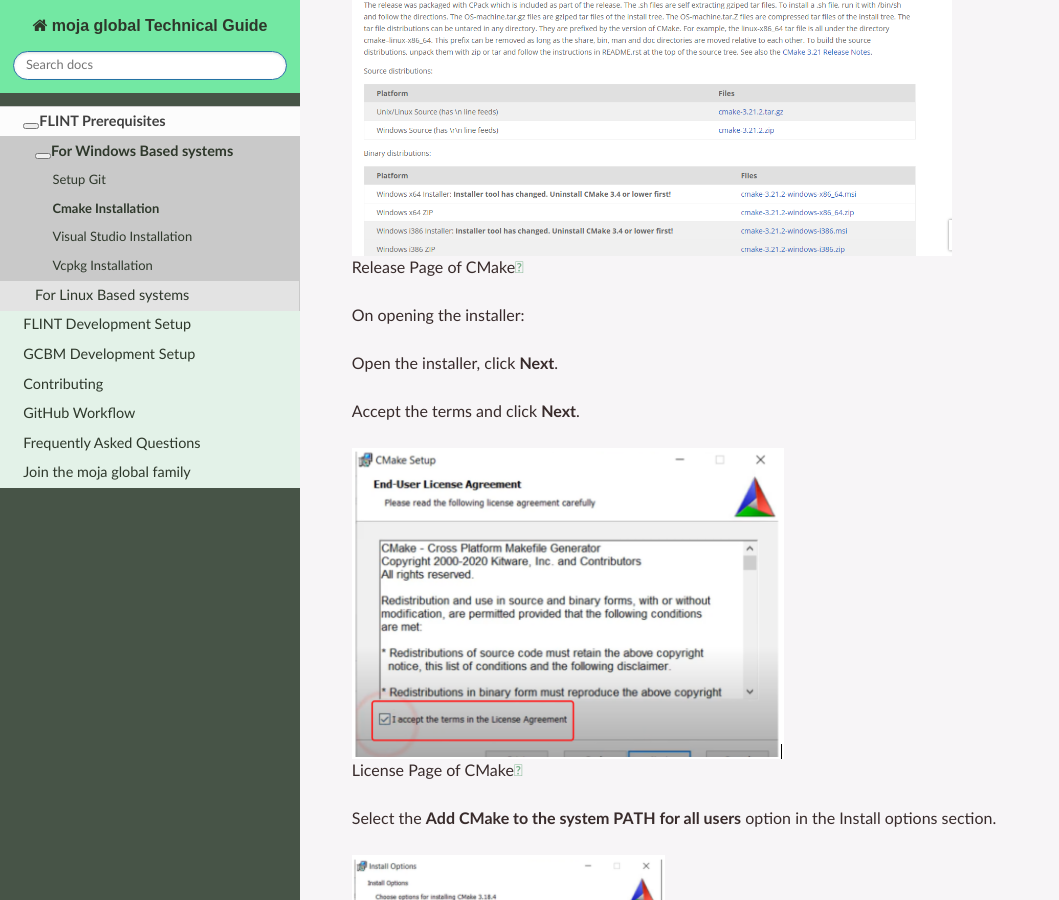
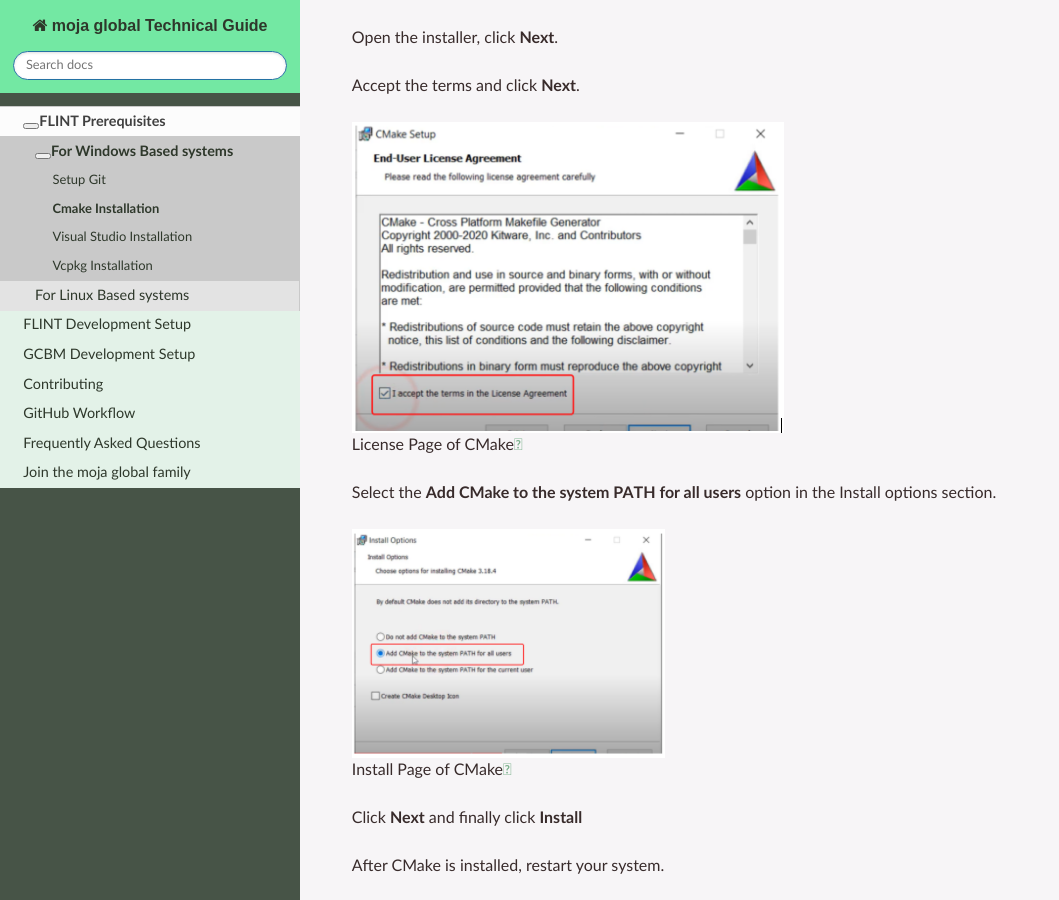
Before and after one commit to moja-global/moja_global_docs, a Sphinx documentation site: the page built from docs/prerequisites/cmake.rst, in a window 1280 px wide and 900 px high, scrolled down 306 px. Shown: the whole window, without its empty margins (0-1059 px from the left). Built offline with Sphinx 7.4.7 and the Read the Docs theme 2.0.0, drawn with Linux system fonts in a browser that asks for light colours.

Commit message:
removed release image
Signed-off-by: Anirudh Panda <anirudhpandaofficial@gmail.com>

```diff
--- a/docs/prerequisites/cmake.rst
+++ b/docs/prerequisites/cmake.rst
@@ -10,13 +10,6 @@
 -  Please download and install the latest binary distribution of CMake
    for your platform from `here. <https://cmake.org/download/>`__
 
-
-.. figure:: ../images/cmake/cmake_release.PNG
-   :alt: Release page of CMake
-   :align: center
-   :width: 600px
-
-   Release Page of CMake
 
 On opening the installer:
 
```
Also changed, not shown: docs/images/cmake/cmake_release.PNG (deleted).
